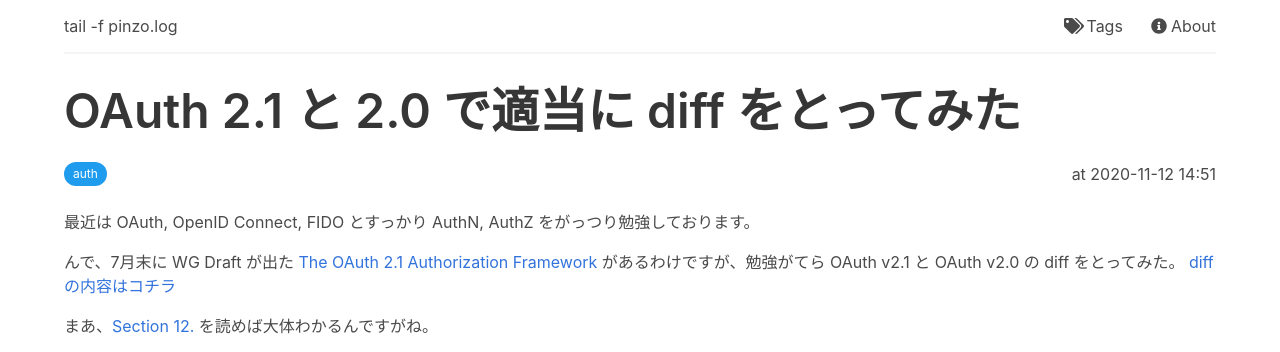
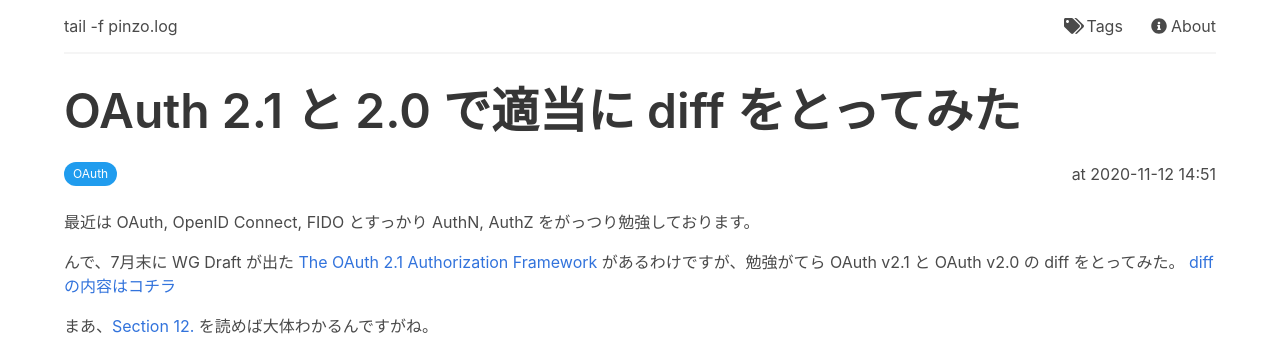
Before and after one commit to pinzolo/pinzolo.github.io, a Jekyll site: the page built from _posts/2020-11-12-diff-oauth-v2.1-and-v2.0.md, in a window 1280 px wide. Shown: the top 352 px of the page. Built offline with Jekyll 4.4.1, drawn with Linux system fonts in a browser that asks for light colours; nearby versions of some CDN libraries.

Commit message:
Update tag

```diff
--- a/_posts/2020-11-12-diff-oauth-v2.1-and-v2.0.md
+++ b/_posts/2020-11-12-diff-oauth-v2.1-and-v2.0.md
@@ -3,7 +3,7 @@ layout: post
 title: OAuth 2.1 と 2.0 で適当に diff をとってみた
 date: '2020-11-12T23:51:51+0900'
 tags:
-  - auth
+  - OAuth
 ---
 
 最近は OAuth, OpenID Connect, FIDO とすっかり AuthN, AuthZ をがっつり勉強しております。
```
